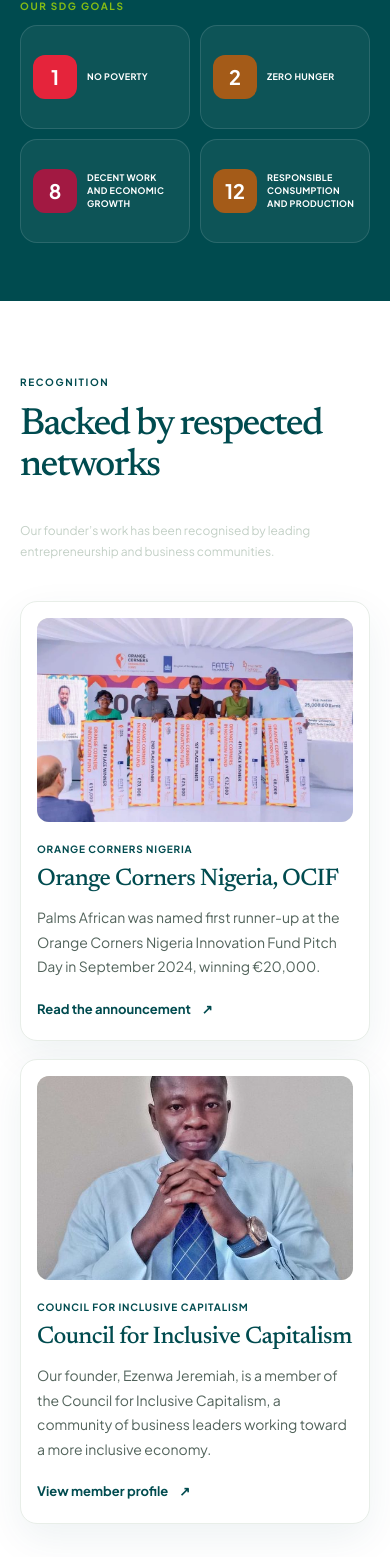
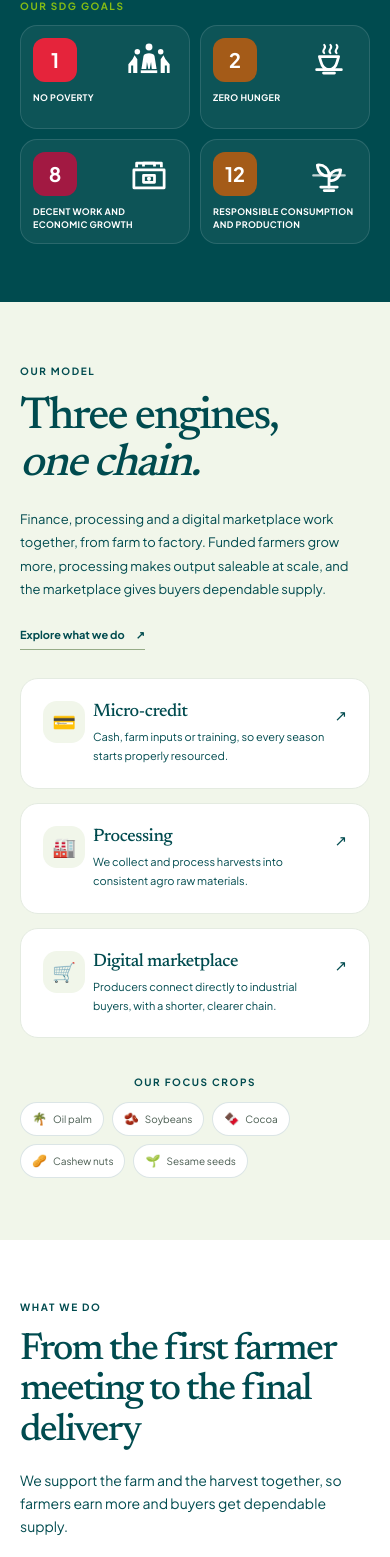
Before and after one commit to henrytrust1111/palms-african-processing-ltd, a Next.js app: page / in a window 390 px wide. Shown: the part 1455-3012 px from the top of the page. Built offline with nearby package versions, Linux system fonts and the light colour scheme.

Commit message:
added icons to the sdg section and chnged the position of the recognition

```diff
--- a/app/globals.css
+++ b/app/globals.css
@@ -3498,10 +3498,10 @@ main[data-landing-page] .sdg-goals {
 
 main[data-landing-page] .sdg-card {
   min-height: 104px;
-  flex-direction: row;
-  align-items: center;
-  justify-content: flex-start;
-  gap: 18px;
+  flex-direction: column;
+  align-items: stretch;
+  justify-content: space-between;
+  gap: 10px;
   padding: 18px 20px;
   border: 1px solid rgb(255 255 255 / 12%);
   border-radius: 17px;
@@ -3528,7 +3528,28 @@ main[data-landing-page] .sdg-card strong {
   font-size: 20px;
 }
 
-main[data-landing-page] .sdg-card span {
+main[data-landing-page] .sdg-card-heading {
+  display: flex;
+  align-items: center;
+  justify-content: space-between;
+  gap: 10px;
+}
+
+main[data-landing-page] .sdg-icon {
+  display: grid;
+  width: 56px;
+  height: 56px;
+  flex: 0 0 56px;
+  place-items: center;
+  color: var(--white);
+}
+
+main[data-landing-page] .sdg-icon svg {
+  width: 48px;
+  height: 48px;
+}
+
+main[data-landing-page] .sdg-card > span {
   color: var(--white);
   font-size: 10px;
   font-weight: 700;
@@ -4247,7 +4268,13 @@ main[data-landing-page] .button-lime {
     border-radius: 12px;
   }
 
-  main[data-landing-page] .sdg-card span {
+  main[data-landing-page] .sdg-icon,
+  main[data-landing-page] .sdg-icon svg {
+    width: 44px;
+    height: 44px;
+  }
+
+  main[data-landing-page] .sdg-card > span {
     min-width: 0;
     flex: 1;
     overflow-wrap: anywhere;
@@ -4270,7 +4297,13 @@ main[data-landing-page] .button-lime {
       flex-basis: 40px;
     }
 
-    main[data-landing-page] .sdg-card span {
+    main[data-landing-page] .sdg-icon,
+    main[data-landing-page] .sdg-icon svg {
+      width: 40px;
+      height: 40px;
+    }
+
+    main[data-landing-page] .sdg-card > span {
       width: 100%;
       font-size: 9px;
     }
--- a/app/page.tsx
+++ b/app/page.tsx
@@ -39,6 +39,48 @@ const process = [
     "We deliver crops to processors and buyers. Loans are repaid from sales.",
   ],
 ];
+
+function SdgIcon({ number }: { number: string }) {
+  if (number === "1") {
+    return (
+      <svg viewBox="0 0 64 64" aria-hidden="true">
+        <circle cx="32" cy="13" r="5" fill="currentColor" />
+        <circle cx="15" cy="20" r="4" fill="currentColor" />
+        <circle cx="49" cy="20" r="4" fill="currentColor" />
+        <path d="M24 26c1-5 15-5 16 0l3 19h-7l-1-10-2 10h-2l-2-10-1 10h-7l3-19ZM8 31l3-6 4 6v20H9V40H6v11H2V38l6-7Zm48 0-3-6-4 6v20h6V40h3v11h4V38l-6-7Z" fill="currentColor" />
+        <path d="M20 47h24v4H20z" fill="currentColor" />
+      </svg>
+    );
+  }
+
+  if (number === "2") {
+    return (
+      <svg viewBox="0 0 64 64" aria-hidden="true">
+        <path d="M18 27h28l-2 7c-2 8-7 12-12 12s-10-4-12-12l-2-7Z" fill="none" stroke="currentColor" strokeWidth="4" strokeLinejoin="round" />
+        <path d="M14 46h36M24 51h16" fill="none" stroke="currentColor" strokeWidth="4" strokeLinecap="round" />
+        <path d="M25 22c-5-5 5-7 0-12M34 22c-5-5 5-7 0-12M43 22c-5-5 5-7 0-12" fill="none" stroke="currentColor" strokeWidth="3" strokeLinecap="round" />
+      </svg>
+    );
+  }
+
+  if (number === "8") {
+    return (
+      <svg viewBox="0 0 64 64" aria-hidden="true">
+        <path d="M10 52V26h44v26H10Zm4-30v-6h36v6" fill="none" stroke="currentColor" strokeWidth="4" strokeLinejoin="round" />
+        <path d="M24 21v-5h16v5M24 34h16v10H24z" fill="none" stroke="currentColor" strokeWidth="4" strokeLinejoin="round" />
+        <circle cx="32" cy="39" r="3" fill="currentColor" />
+      </svg>
+    );
+  }
+
+  return (
+    <svg viewBox="0 0 64 64" aria-hidden="true">
+      <path d="M32 51V30M32 35c-10 0-16-6-17-16 10-1 17 5 17 16Zm0 7c10 0 16-6 17-16-10-1-17 5-17 16Z" fill="none" stroke="currentColor" strokeWidth="4" strokeLinecap="round" strokeLinejoin="round" />
+      <path d="M20 51h24M25 56h14" fill="none" stroke="currentColor" strokeWidth="4" strokeLinecap="round" />
+      <path d="M9 34h46" fill="none" stroke="currentColor" strokeWidth="3" strokeLinecap="round" opacity=".75" />
+    </svg>
+  );
+}
 
 const sdgs = [
   ["1", "No Poverty"],
@@ -158,87 +200,17 @@ export default function Home() {
             <div className="sdg-grid">
               {sdgs.map(([number, label]) => (
                 <div className={`sdg-card sdg-${number}`} key={number}>
-                  <strong>{number}</strong>
+                  <div className="sdg-card-heading">
+                    <strong>{number}</strong>
+                    <span className="sdg-icon">
+                      <SdgIcon number={number} />
+                    </span>
+                  </div>
                   <span>{label}</span>
                 </div>
               ))}
             </div>
           </div>
-        </div>
-      </section>
-
-      <section
-        className="recognition-section section-container"
-        id="recognition"
-        data-reveal
-      >
-        <div className="section-heading">
-          <div>
-            <span className="eyebrow">RECOGNITION</span>
-            <h2>Backed by respected networks</h2>
-          </div>
-          <p>
-            Our founder’s work has been recognised by leading entrepreneurship
-            and business communities.
-          </p>
-        </div>
-        <div className="recognition-grid">
-          <article className="recognition-card">
-            <div className="recognition-image">
-              <Image
-                src="/assets/landing-orange-corners-winners.jpg"
-                alt="Winners of the Orange Corners Innovation Fund Pitch Day holding their prize boards"
-                fill
-                quality={85}
-                sizes="(max-width: 760px) 100vw, 40vw"
-              />
-            </div>
-            <div className="recognition-copy">
-              <span className="eyebrow">ORANGE CORNERS NIGERIA</span>
-              <h3>Orange Corners Nigeria, OCIF</h3>
-              <p>
-                Palms African was named first runner-up at the Orange Corners
-                Nigeria Innovation Fund Pitch Day in September 2024, winning
-                €20,000.
-              </p>
-              <a
-                className="text-link"
-                href="https://www.orangecorners.com/meet-the-orange-corners-nigeria-ocif-winners/"
-                target="_blank"
-                rel="noreferrer"
-              >
-                Read the announcement <span aria-hidden="true">↗︎</span>
-              </a>
-            </div>
-          </article>
-          <article className="recognition-card">
-            <div className="recognition-image">
-              <Image
-                src="/assets/landing-founder.jpg"
-                alt="Ezenwa Nwachukwu Jeremiah, founder of Palms African"
-                fill
-                quality={85}
-                sizes="(max-width: 760px) 100vw, 40vw"
-              />
-            </div>
-            <div className="recognition-copy">
-              <span className="eyebrow">COUNCIL FOR INCLUSIVE CAPITALISM</span>
-              <h3>Council for Inclusive Capitalism</h3>
-              <p>
-                Our founder, Ezenwa Jeremiah, is a member of the Council for
-                Inclusive Capitalism, a community of business leaders working
-                toward a more inclusive economy.
-              </p>
-              <a
-                className="text-link"
-                href="https://www.inclusivecapitalism.com/member/ezenwa-jeremiah/"
-                target="_blank"
-                rel="noreferrer"
-              >
-                View member profile <span aria-hidden="true">↗︎</span>
-              </a>
-            </div>
-          </article>
         </div>
       </section>
 
@@ -499,6 +471,81 @@ export default function Home() {
           </div>
         </div>
       </section>
+
+      <section
+        className="recognition-section section-container"
+        id="recognition"
+        data-reveal
+      >
+        <div className="section-heading">
+          <div>
+            <span className="eyebrow">RECOGNITION</span>
+            <h2>Backed by respected networks</h2>
+          </div>
+          <p>
+            Our founder’s work has been recognised by leading entrepreneurship
+            and business communities.
+          </p>
+        </div>
+        <div className="recognition-grid">
+          <article className="recognition-card">
+            <div className="recognition-image">
+              <Image
+                src="/assets/landing-orange-corners-winners.jpg"
+                alt="Winners of the Orange Corners Innovation Fund Pitch Day holding their prize boards"
+                fill
+                quality={85}
+                sizes="(max-width: 760px) 100vw, 40vw"
+              />
+            </div>
+            <div className="recognition-copy">
+              <span className="eyebrow">ORANGE CORNERS NIGERIA</span>
+              <h3>Orange Corners Nigeria, OCIF</h3>
+              <p>
+                Palms African was named first runner-up at the Orange Corners
+                Nigeria Innovation Fund Pitch Day in September 2024, winning
+                €20,000.
+              </p>
+              <a
+                className="text-link"
+                href="https://www.orangecorners.com/meet-the-orange-corners-nigeria-ocif-winners/"
+                target="_blank"
+                rel="noreferrer"
+              >
+                Read the announcement <span aria-hidden="true">↗︎</span>
+              </a>
+            </div>
+          </article>
+          <article className="recognition-card">
+            <div className="recognition-image">
+              <Image
+                src="/assets/landing-founder.jpg"
+                alt="Ezenwa Nwachukwu Jeremiah, founder of Palms African"
+                fill
+                quality={85}
+                sizes="(max-width: 760px) 100vw, 40vw"
+              />
+            </div>
+            <div className="recognition-copy">
+              <span className="eyebrow">COUNCIL FOR INCLUSIVE CAPITALISM</span>
+              <h3>Council for Inclusive Capitalism</h3>
+              <p>
+                Our founder, Ezenwa Jeremiah, is a member of the Council for
+                Inclusive Capitalism, a community of business leaders working
+                toward a more inclusive economy.
+              </p>
+              <a
+                className="text-link"
+                href="https://www.inclusivecapitalism.com/member/ezenwa-jeremiah/"
+                target="_blank"
+                rel="noreferrer"
+              >
+                View member profile <span aria-hidden="true">↗︎</span>
+              </a>
+            </div>
+          </article>
+        </div>
+      </section>
     </main>
   );
 }
```
